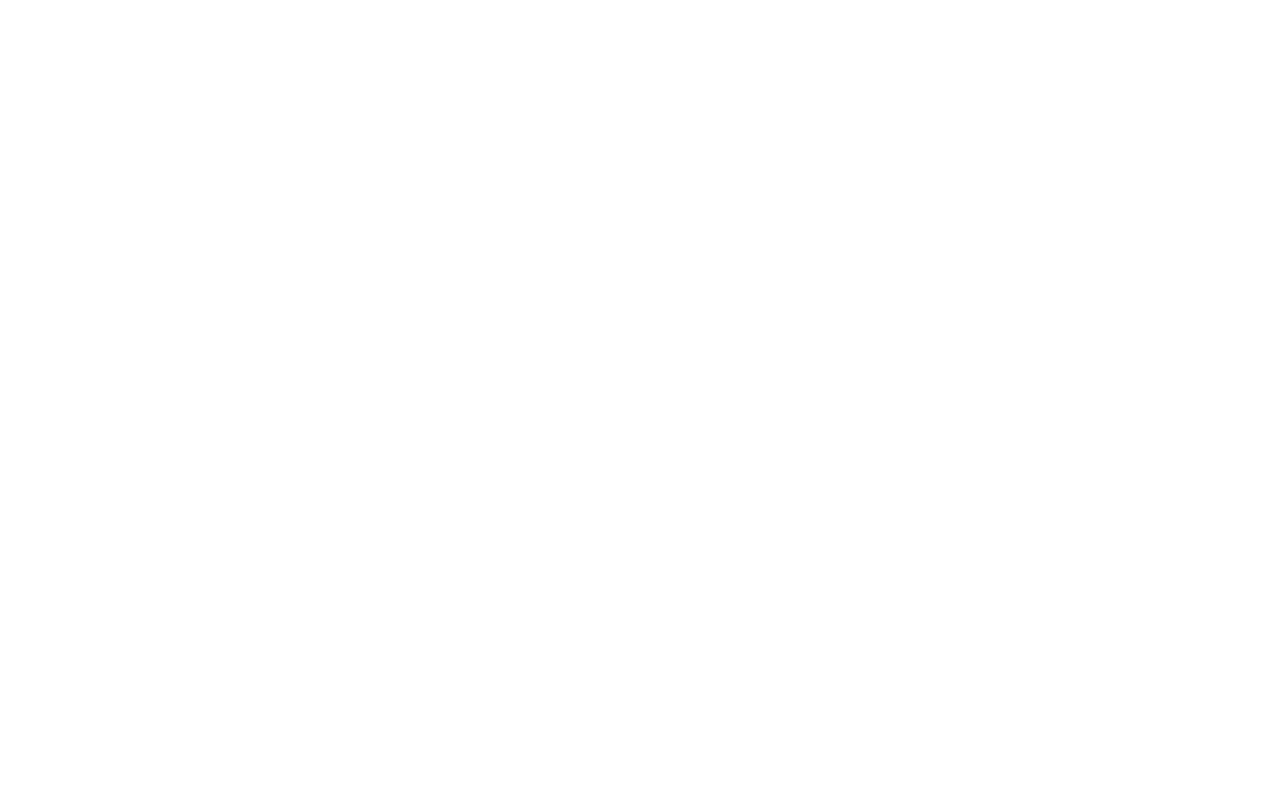
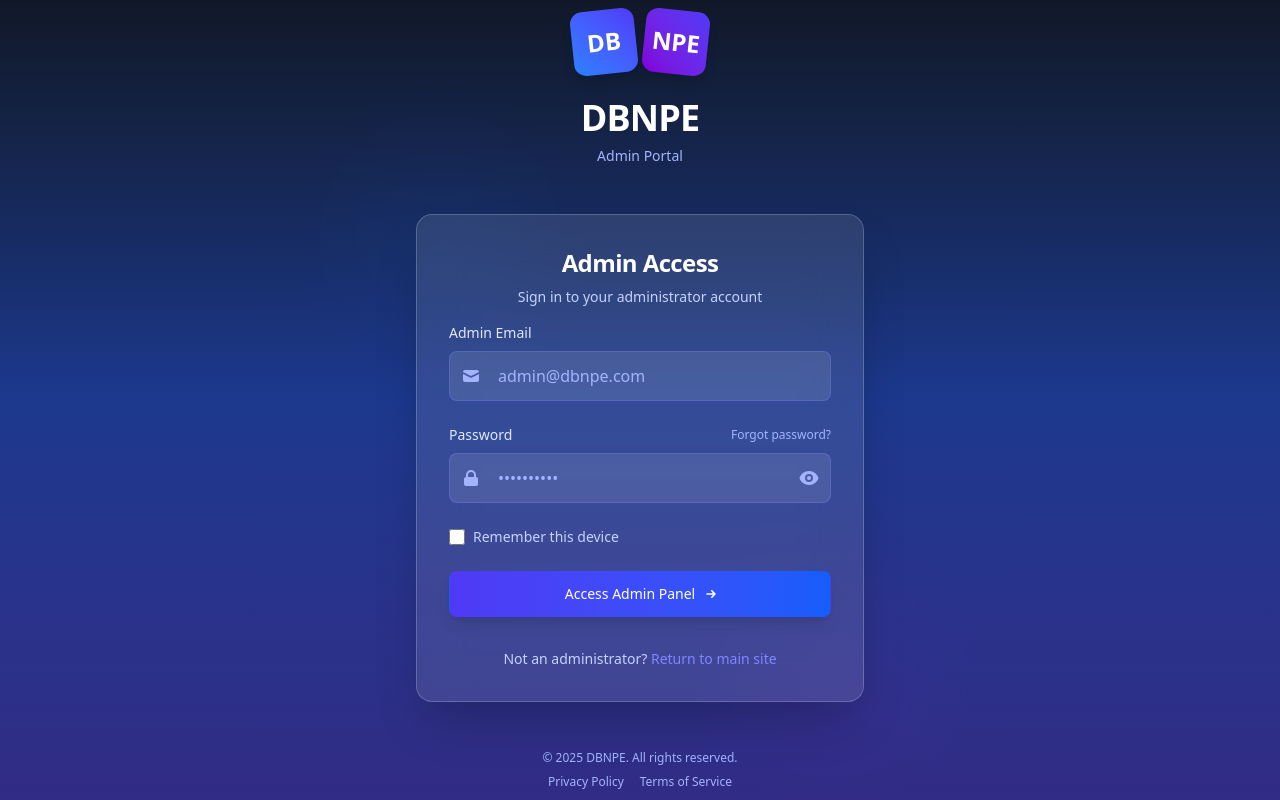
Before and after one commit to vedang6725/MERN_CIBIL_SCORE, a React (Vite) app in the folder client/: page /admin-login in a window 1280 px wide. Before the commit this address had no page. Built offline with nearby package versions, Linux system fonts and the light colour scheme.

Commit message:
Updated Admin Login Page

```diff
--- a/client/src/components/admin-view/AdminLogin.jsx
+++ b/client/src/components/admin-view/AdminLogin.jsx
@@ -37,7 +37,7 @@ const AdminLogin = () => {
           localStorage.setItem("adminToken", mockToken);
           localStorage.setItem("admin", JSON.stringify(adminData));
 
-          navigate("/admin/dashboard");
+          navigate("/admin");
         } else {
           setError("Invalid credentials. Please try again.");
         }
@@ -173,7 +173,7 @@ const AdminLogin = () => {
                 </div>
 
                 {/* Security code/2FA - Optional addition for admin security */}
-                <div>
+                {/* <div>
                   <label htmlFor="securityCode" className="block text-sm font-medium text-indigo-100 mb-2">
                     Security Code (2FA)
                   </label>
@@ -192,7 +192,7 @@ const AdminLogin = () => {
                       placeholder="6-digit code (if enabled)"
                     />
                   </div>
-                </div>
+                </div> */}
 
                 {/* Remember device */}
                 <div className="flex items-center">
```
Also changed, not shown: client/src/App.jsx (+5 -3 lines).
